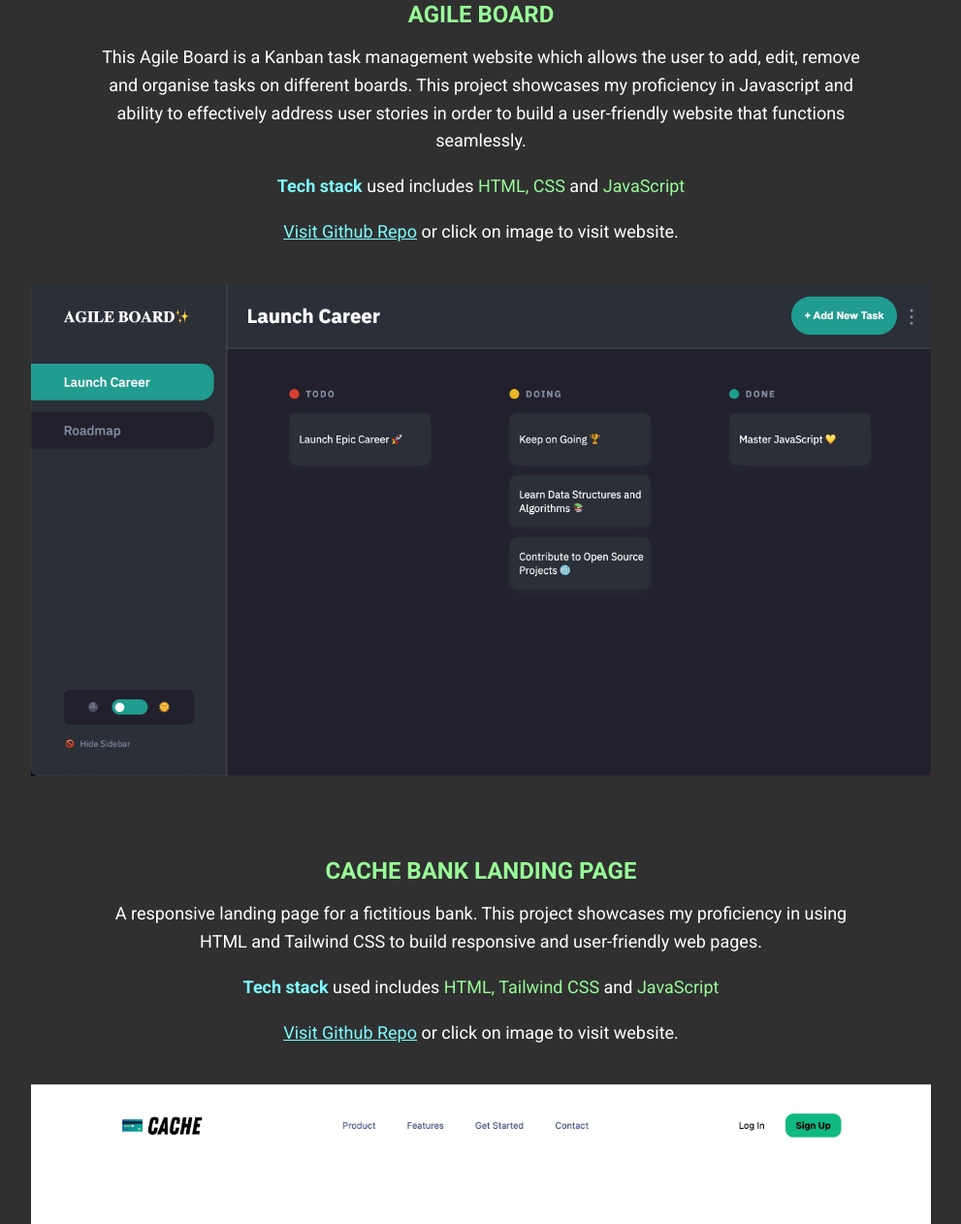
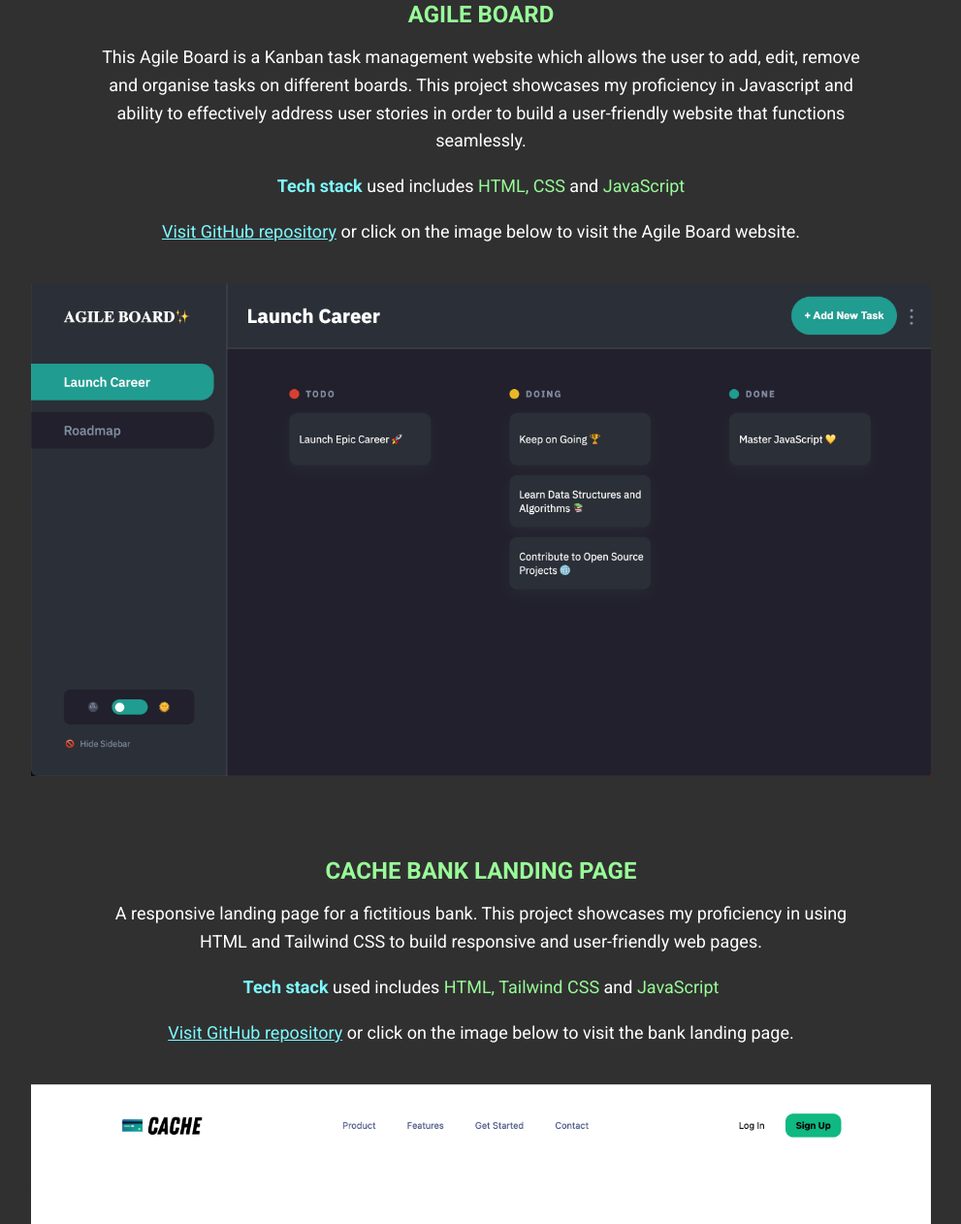
Before and after one commit to haleigh27/HALVAL360_FTO2401_GroupA1_HaleighValentine_CDV05, a website built with Vite: page index.html in a window 1280 px wide. Shown: the part 1267-2529 px from the top of the page at 97% size, without its empty margins (144-1135 px from the left). Built offline with nearby package versions, Linux system fonts and the light colour scheme.

Commit message:
Edit text

```diff
--- a/index.html
+++ b/index.html
@@ -94,9 +94,9 @@
 							<a
 								href="https://github.com/haleigh27/HALVAL360_FTO2401_GroupA1_HaleighValentine_JSL11.git"
 								target="_blank"
-								>Visit Github Repo</a
+								>Visit GitHub repository</a
 							>
-							or click on image to visit website.
+							or click on the image below to visit the Agile Board website.
 						</p>
 					</div>
 
@@ -120,9 +120,9 @@
 							<a
 								href="https://github.com/haleigh27/HALVAL360_FTO2401_GroupA2_HaleighValentine_SDF11.git"
 								target="_blank"
-								>Visit Github Repo</a
+								>Visit GitHub repository</a
 							>
-							or click on image to visit website.
+							or click on the image below to visit the bank landing page.
 						</p>
 					</div>
 					<a href="https://cache-bank-home-page.netlify.app" class="portfolio__item" target="_blank">
```
